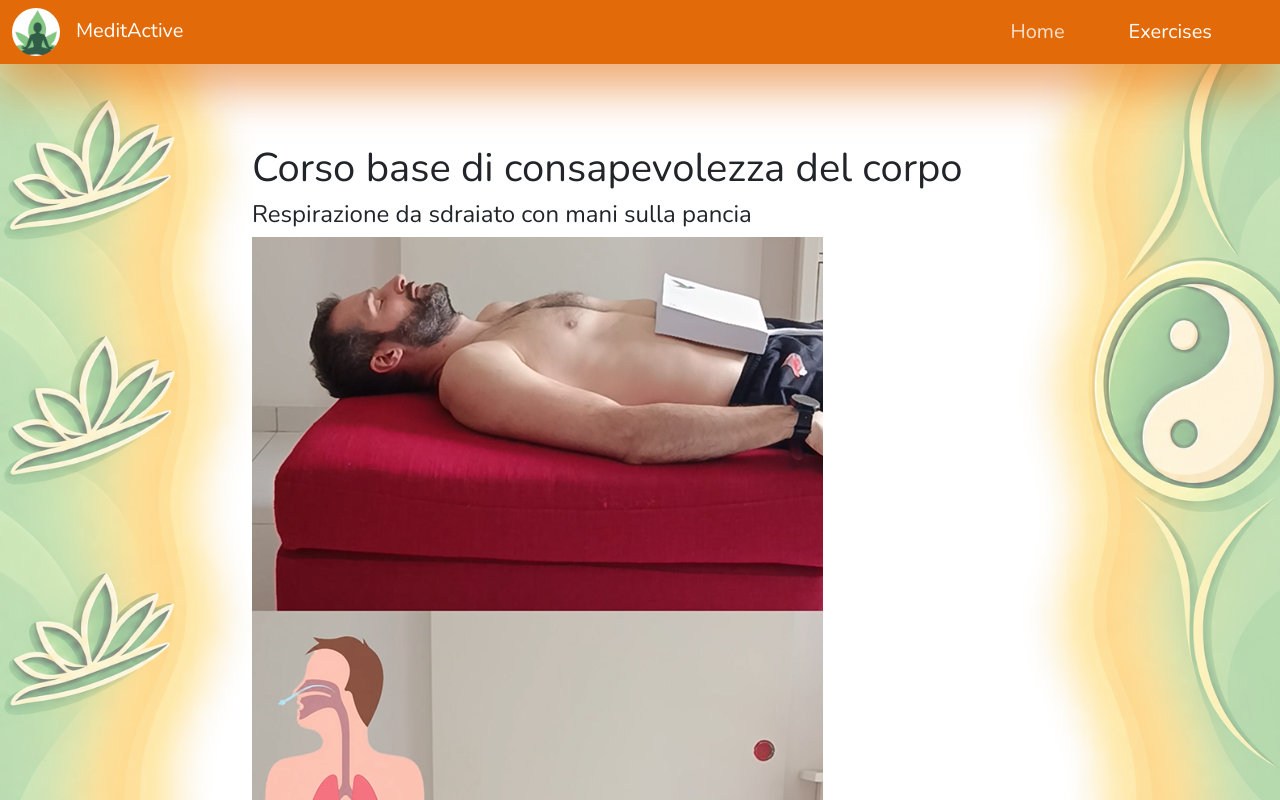
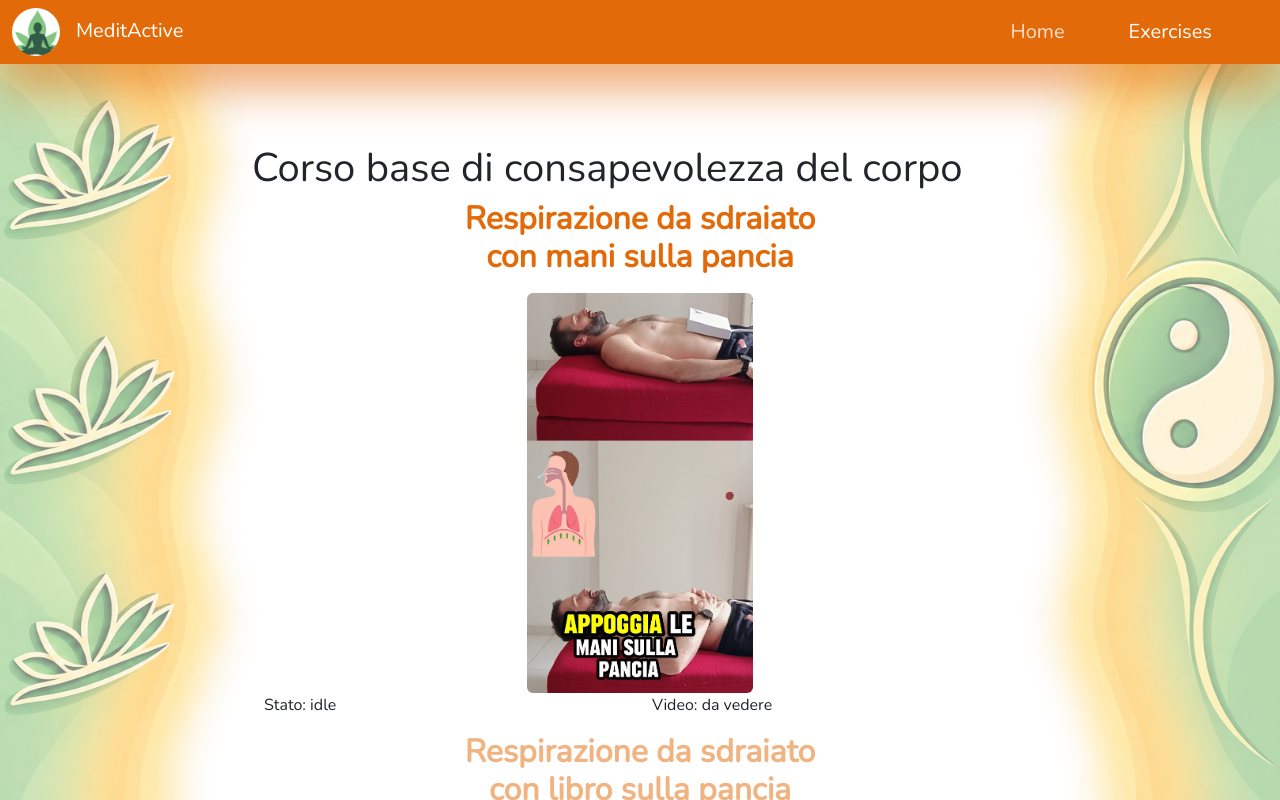
Before and after one commit to FabryPostRock/MeditActiveReact, a React (Vite) app: page /exercises in a window 1280 px wide. Shown: the top 800 px of the page. Built offline with nearby package versions, Linux system fonts and the light colour scheme.

Commit message:
changed title components properties and style

```diff
--- a/src/App.scss
+++ b/src/App.scss
@@ -186,6 +186,12 @@ ul {
   padding-left: 0.5rem;
 }
 /*----------------------------------------CUSTOM SIZING----------------------------*/
+.w-sm-20 {
+  @media only screen and (max-width: 578px) {
+    width: 20% !important;
+  }
+}
+
 .w-sm-30 {
   @media only screen and (max-width: 578px) {
     width: 30% !important;
@@ -195,6 +201,12 @@ ul {
 .w-sm-40 {
   @media only screen and (max-width: 578px) {
     width: 40% !important;
+  }
+}
+
+.w-md-20 {
+  @media only screen and (min-width: 579px) {
+    width: 20% !important;
   }
 }
 
@@ -210,12 +222,46 @@ ul {
   }
 }
 
-.w-lg-40 {
+.w-lg-20 {
   @media only screen and (min-width: 767px) {
-    width: 50% !important;
+    width: 20% !important;
   }
 }
 
+.w-lg-30 {
+  @media only screen and (min-width: 767px) {
+    width: 30% !important;
+  }
+}
+
+.w-lg-40 {
+  @media only screen and (min-width: 767px) {
+    width: 40% !important;
+  }
+}
+
+/*---------------------------------------- POSITIONING ----------------------------*/
+
+.container-grid {
+  display: grid;
+
+  grid-template-columns: repeat(auto-fit, minmax(250px, 1fr));
+  grid-template-rows: auto;
+
+  gap: 1rem;
+
+  // Affect the cell content
+  justify-items: stretch;
+  align-items: stretch;
+
+  // Affect the whole content
+  justify-content: start;
+  align-content: start;
+
+  // defines the order
+  grid-auto-flow: row;
+  grid-auto-rows: auto;
+}
 /*---------------------------------------- FONT ICONS------------------------------*/
 .material-symbols-outlined {
   font-variation-settings:
--- a/src/components/exercise/article.tsx
+++ b/src/components/exercise/article.tsx
@@ -1,5 +1,5 @@
 import type ExerciseSection from '../../data/learningContent';
-import Title from './title';
+import { Title } from '../title';
 import type { TrainingStatus } from '../../store/trainingProgressSlice';
 
 interface ExerciseArticleProps {
@@ -17,18 +17,36 @@ export default function Article({ section, status, videoCompleted, isLocked }: E
       /**pe-none: impedisce interazioni con mouse e touch */
       className={isLocked ? 'pe-none opacity-50' : ''}
     >
-      <div>
-        <Title title={section.title} />
-        <div>
-          <img src={section.thumbnailUrl} alt={`Anteprima di ${section.title}`} />
+      <div className="container">
+        <div className="row d-flex justify-content-center">
+          <div className="col-12 col-md-8 col-lg-6">
+            <Title
+              title={section.title}
+              txtColor={'var(--bs-secondary)'}
+              headlineType={'h2'}
+              position={'text-center'}
+              underlineOnHover={true}
+              scaleOnHover={false}
+            />
+          </div>
+          <div className="col-12 d-flex justify-content-center">
+            <img
+              className="h-auto w-sm-40 w-md-30 w-lg-30 rounded"
+              src={section.thumbnailUrl}
+              alt={`Anteprima di ${section.title}`}
+            />
+          </div>
         </div>
-        <div>
-          <p>Stato: {status}</p>
-
-          <p>
-            Video:
-            {videoCompleted ? ' completato' : ' da vedere'}
-          </p>
+        <div className="row d-flex justify-content-center">
+          <div className="col-12  col-sm-6">
+            <p>Stato: {status}</p>
+          </div>
+          <div className="col-12 col-sm-6">
+            <p>
+              Video:
+              {videoCompleted ? ' completato' : ' da vedere'}
+            </p>
+          </div>
         </div>
       </div>
     </article>
--- a/src/components/exercise/exerciseCard.tsx
+++ b/src/components/exercise/exerciseCard.tsx
@@ -1,4 +1,4 @@
-import Title from './title';
+import { Title } from '../title';
 import { Link } from 'react-router-dom';
 import type ExerciseSection from '../../data/learningContent';
 import { exerciseSections } from '../../data/learningContent';
--- a/src/components/exercise/exerciseView.tsx
+++ b/src/components/exercise/exerciseView.tsx
@@ -1,4 +1,4 @@
-import Title from './title';
+import { Title } from '../title';
 import { Link } from 'react-router-dom';
 import type ExerciseSection from '../../data/learningContent';
 import { useAppDispatch, useAppSelector } from '../../store/hooks';
@@ -154,7 +154,14 @@ export default function ExerciseView({ section, isLocked }: ExerciseCardProps) {
   return !isLocked ? (
     <article>
       <div>
-        <Title title={section.title} />
+        <Title
+          title={section.title}
+          txtColor={'var(--bs-secondary)'}
+          headlineType={'h2'}
+          position={'text-center'}
+          underlineOnHover={true}
+          scaleOnHover={false}
+        />
         <div>
           {/**<iframe> doesn't not allow any video control. With <video> you can but
            * you must use a real video format not an html page that wraps a video.
--- a/src/components/exercise/title.tsx
+++ /dev/null
@@ -1,12 +0,0 @@
-interface ExerciseTitle {
-  title: string;
-}
-
-export default function Title({ title }: ExerciseTitle) {
-  return (
-    <div>
-      <h4>{title}</h4>
-      <div />
-    </div>
-  );
-}
--- a/src/components/homeConcept.tsx
+++ b/src/components/homeConcept.tsx
@@ -29,7 +29,14 @@ export function HomeConcept({ concept, imageOnLeft }: HomeConceptProps) {
               </div>
 
               <div className="text-justify mb-4">
-                <Title title={concept.title} txtColor={imageOnLeft ? 'var(--bs-dark-green)' : 'var(--bs-secondary)'} />
+                <Title
+                  title={concept.title}
+                  txtColor={imageOnLeft ? 'var(--bs-dark-green)' : 'var(--bs-secondary)'}
+                  headlineType={'h2'}
+                  position={'text-start'}
+                  underlineOnHover={true}
+                  scaleOnHover={false}
+                />
                 {concept.description}
               </div>
             </div>
--- a/src/components/title.tsx
+++ b/src/components/title.tsx
@@ -1,16 +1,23 @@
+type HeadingTag = 'h1' | 'h2' | 'h3' | 'h4' | 'h5' | 'h6';
+type Position = 'text-start' | 'text-center' | 'text-end';
+
 interface ExerciseTitle {
   title: string;
   txtColor: string;
+  headlineType: HeadingTag;
+  position: Position;
+  underlineOnHover: boolean;
+  scaleOnHover: boolean;
 }
 
-export function Title({ title, txtColor }: ExerciseTitle) {
+// headlineType: Tag inside a destructuring means 'rename' it's not a type assignment
+export function Title({ title, txtColor, headlineType: Tag, position, underlineOnHover }: ExerciseTitle) {
   return (
-    <>
-      <h2 className="fw-bold fs-2 text-start mb-3" style={{ color: txtColor }}>
-        {/*'width: fit-content' disrupt the floating behaviour of the text content if used directly
+    <Tag className={`fw-bold fs-2 ${position} mb-3`} style={{ color: txtColor }}>
+      {/*'width: fit-content' used for the animation pourposes disrupts the floating behaviour of the text content if used directly
         in the h2 */}
-        <span className="text-underline">{title}</span>
-      </h2>
-    </>
+
+      {underlineOnHover ? <span className="text-underline">{title}</span> : null}
+    </Tag>
   );
 }
```
Also changed, not shown: src/App.css.
